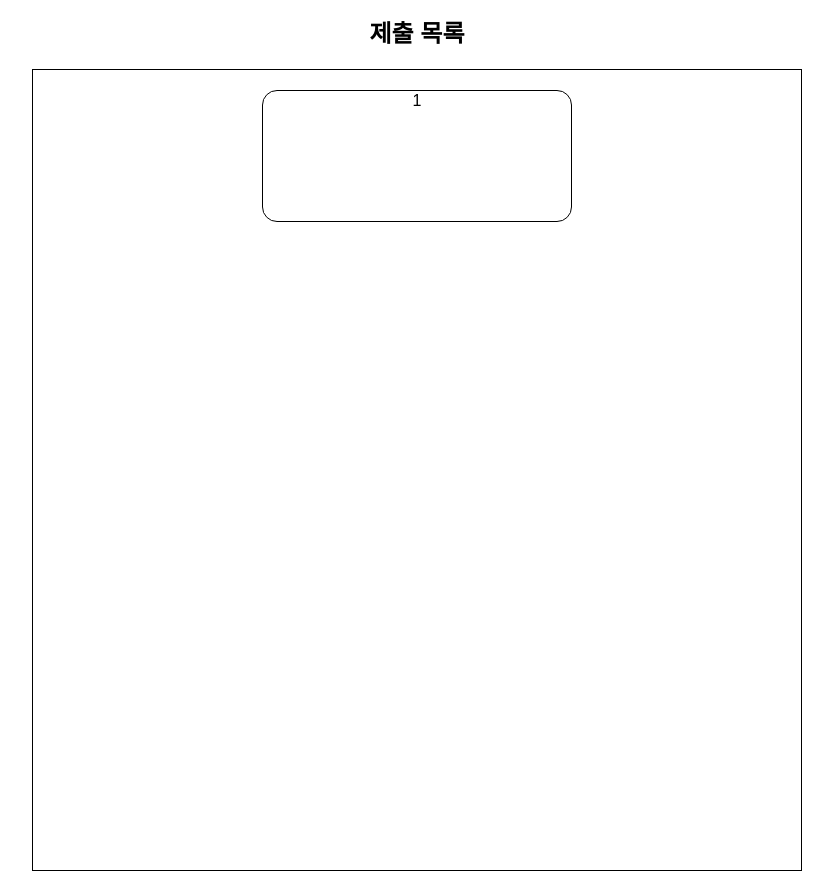
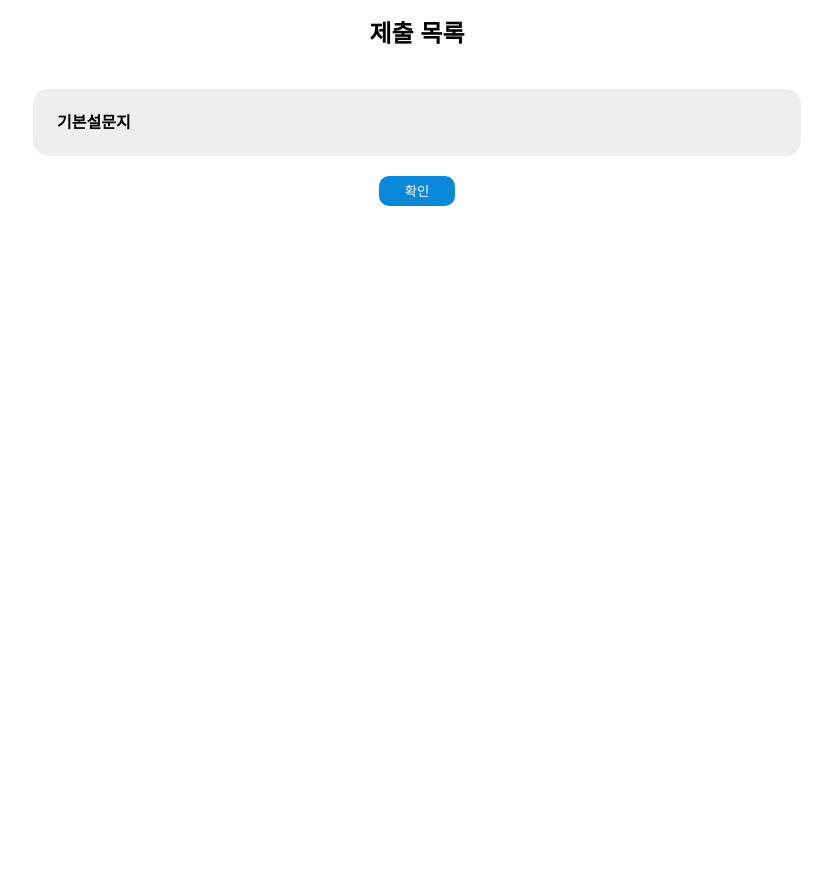
Before and after one commit to wanted-Team4/wanted-codestates-project-4-7, a React (Create React App) app: page /submission in a window 1280 px wide. Shown: the whole page, without its empty margins (223-1056 px from the left). Built offline with nearby package versions, Linux system fonts and the light colour scheme.

Commit message:
:lipstick:  Style 생성된폼 스타일 변경

```diff
--- a/src/Page/Submission.js
+++ b/src/Page/Submission.js
@@ -1,19 +1,28 @@
 import { useState } from 'react';
+import { useNavigate } from 'react-router-dom';
 import styled from 'styled-components';
 import Modal from '../components/modal';
 const Submission = () => {
   const [toggle, setToggle] = useState(false);
 
+  const navigate = useNavigate();
+
   const modalSwitch = () => {
     setToggle(!toggle);
   };
 
+  const onClick = (e) => {
+    navigate('/');
+  };
   return (
     <Container>
       <Title>제출 목록</Title>
       <ContentBox>
-        <Box onClick={modalSwitch}>1</Box>
+        <Box onClick={modalSwitch}>
+          <p className='Box_p'>기본설문지</p>
+        </Box>
         {toggle && <Modal modalSwitch={modalSwitch} />}
+        <Button onClick={(e) => onClick(e)}>확인</Button>
       </ContentBox>
     </Container>
   );
@@ -34,16 +43,33 @@ const ContentBox = styled.div`
   flex-direction: column;
   align-items: center;
   justify-content: flex-start;
-  border: 1px solid black;
+  /* border: 1px solid black; */
   width: 60%;
   height: 100vh;
 `;
 
 const Box = styled.div`
-  border: 1px solid black;
   text-align: center;
-  width: 40%;
-  height: 130px;
+  width: 100%;
+  height: 67px;
   margin: 20px 0 20px 0;
   border-radius: 15px;
+  background: #eee;
+  text-align: start;
+  .Box_p {
+    width: 100%;
+    padding: 1.5rem;
+    box-sizing: border-box;
+    margin: 0;
+    font-weight: bold;
+  }
 `;
+
+const Button = styled.button`
+  width: 10%;
+  height: 30px;
+  border-radius: 10px;
+  border: none;
+  color: #fff;
+  background-color: #0987d9;
+`;
--- a/src/components/modal.js
+++ b/src/components/modal.js
@@ -33,9 +33,9 @@ const Modal = ({ modalSwitch }) => {
   return (
     <Modaldim onClick={onCloseModal}>
       <ModalBox>
+        <Button onClick={onCloseModal}>X</Button>
         <ModalItem>
-          <button onClick={onCloseModal}>X</button>
-          {data.map((item, i) => {
+          {data.map((item) => {
             return (
               <>
                 {item.id ? (
@@ -110,3 +110,14 @@ const Box = styled.div`
     font-weight: bold;
   }
 `;
+
+const Button = styled.button`
+  display: flex;
+  margin-left: auto;
+  border: none;
+  color: #333;
+  background-color: #fff;
+  position: relative;
+  top: 20px;
+  right: 20px;
+`;
```
